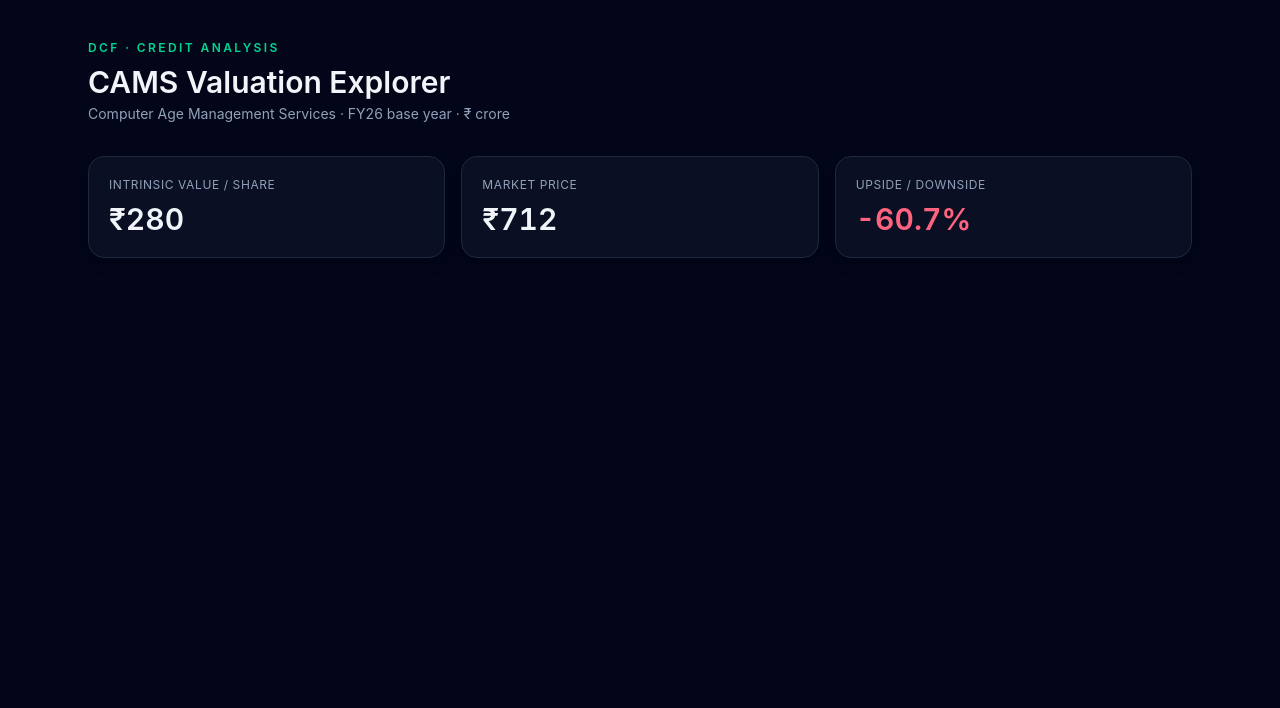
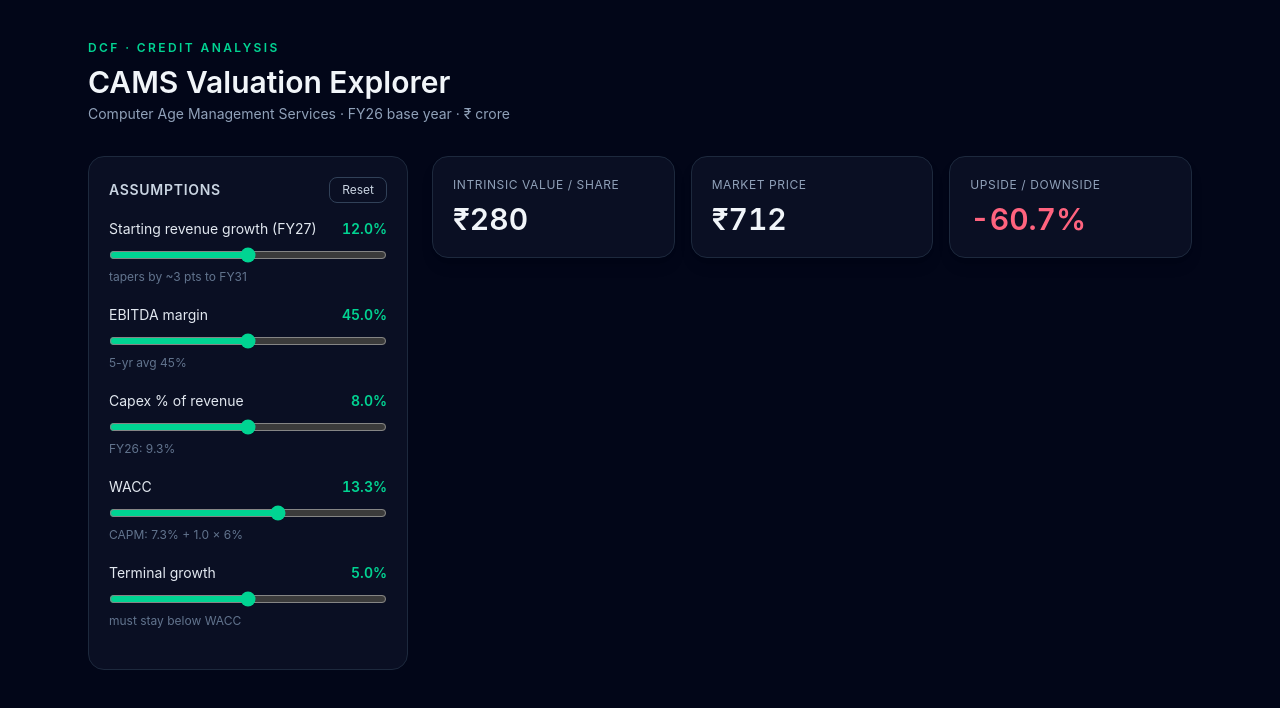
Before and after one commit to Anushkagupta3005/cams-valuation, a React (Vite) app: page / in a window 1280 px wide. Shown: the top 708 px of the page. Built offline with nearby package versions, Linux system fonts and the light colour scheme.

Commit message:
feat(ui): add live assumption sliders with reset

```diff
--- a/src/App.tsx
+++ b/src/App.tsx
@@ -1,15 +1,50 @@
-import { useMemo } from "react";
-import { CAMS, BASE_CASE } from "./model/inputs";
+import { useMemo, useState } from "react";
+import { CAMS, BASE_CASE, type Assumptions } from "./model/inputs";
 import { runDcf } from "./model/dcf";
+
+// Growth tapers from the starting rate: e.g. 12% → 12, 11, 10, 10, 9
+const TAPER = [0, 0.01, 0.02, 0.02, 0.03];
 
 const rs = (n: number) =>
   "₹" + n.toLocaleString("en-IN", { maximumFractionDigits: 0 });
 const pct = (n: number) => (n * 100).toFixed(1) + "%";
 
 export default function App() {
-  const a = BASE_CASE;
-  const result = useMemo(() => runDcf(CAMS, a), [a]);
-  const up = result.upside >= 0;
+  const [startGrowth, setStartGrowth] = useState(0.12);
+  const [margin, setMargin] = useState(BASE_CASE.ebitdaMargin);
+  const [capex, setCapex] = useState(BASE_CASE.capexPct);
+  const [wacc, setWacc] = useState(BASE_CASE.wacc);
+  const [tg, setTg] = useState(BASE_CASE.terminalGrowth);
+
+  const a: Assumptions = useMemo(
+    () => ({
+      ...BASE_CASE,
+      growth: TAPER.map((t) => startGrowth - t),
+      ebitdaMargin: margin,
+      capexPct: capex,
+      wacc,
+      terminalGrowth: tg,
+    }),
+    [startGrowth, margin, capex, wacc, tg]
+  );
+
+  const result = useMemo(() => {
+    try {
+      return runDcf(CAMS, a);
+    } catch {
+      return null;
+    }
+  }, [a]);
+
+  function reset() {
+    setStartGrowth(0.12);
+    setMargin(BASE_CASE.ebitdaMargin);
+    setCapex(BASE_CASE.capexPct);
+    setWacc(BASE_CASE.wacc);
+    setTg(BASE_CASE.terminalGrowth);
+  }
+
+  const up = (result?.upside ?? 0) >= 0;
 
   return (
     <div className="min-h-screen bg-slate-950 text-slate-100">
@@ -24,6 +59,35 @@ export default function App() {
           </p>
         </header>
 
+        <div className="grid gap-6 lg:grid-cols-[320px_1fr]">
+          {/* Assumptions panel */}
+          <aside className="rounded-2xl border border-slate-800 bg-slate-900/60 p-5">
+            <div className="mb-4 flex items-center justify-between">
+              <h2 className="text-sm font-semibold uppercase tracking-wider text-slate-300">
+                Assumptions
+              </h2>
+              <button
+                onClick={reset}
+                className="rounded-lg border border-slate-700 px-3 py-1 text-xs text-slate-300 hover:border-emerald-400 hover:text-emerald-400"
+              >
+                Reset
+              </button>
+            </div>
+            <Slider label="Starting revenue growth (FY27)" hint="tapers by ~3 pts to FY31"
+              value={startGrowth} min={0.04} max={0.2} step={0.005} onChange={setStartGrowth} />
+            <Slider label="EBITDA margin" hint="5-yr avg 45%"
+              value={margin} min={0.35} max={0.55} step={0.005} onChange={setMargin} />
+            <Slider label="Capex % of revenue" hint="FY26: 9.3%"
+              value={capex} min={0.04} max={0.12} step={0.005} onChange={setCapex} />
+            <Slider label="WACC" hint="CAPM: 7.3% + 1.0 × 6%"
+              value={wacc} min={0.09} max={0.16} step={0.001} onChange={setWacc} />
+            <Slider label="Terminal growth" hint="must stay below WACC"
+              value={tg} min={0.03} max={0.07} step={0.0025} onChange={setTg} />
+          </aside>
+
+          {/* Results */}
+          <main>
+            {result ? (
               <section className="grid gap-4 sm:grid-cols-3">
                 <Stat label="Intrinsic value / share" value={rs(result.valuePerShare)} />
                 <Stat label="Market price" value={rs(CAMS.marketPrice)} />
@@ -33,7 +97,36 @@ export default function App() {
                   tone={up ? "good" : "bad"}
                 />
               </section>
+            ) : (
+              <div className="rounded-2xl border border-rose-900 bg-rose-950/40 p-5 text-rose-300">
+                WACC must be higher than terminal growth. Adjust the sliders.
               </div>
+            )}
+          </main>
+        </div>
+      </div>
+    </div>
+  );
+}
+
+function Slider({
+  label, hint, value, min, max, step, onChange,
+}: {
+  label: string; hint: string; value: number; min: number; max: number;
+  step: number; onChange: (v: number) => void;
+}) {
+  return (
+    <div className="mb-5">
+      <div className="flex items-baseline justify-between">
+        <label className="text-sm text-slate-200">{label}</label>
+        <span className="text-sm font-semibold tabular-nums text-emerald-400">{pct(value)}</span>
+      </div>
+      <input
+        type="range" min={min} max={max} step={step} value={value}
+        onChange={(e) => onChange(Number(e.target.value))}
+        className="mt-2 w-full accent-emerald-400"
+      />
+      <p className="text-xs text-slate-500">{hint}</p>
     </div>
   );
 }
```
Lines whose indentation alone changed are shown as unchanged.
